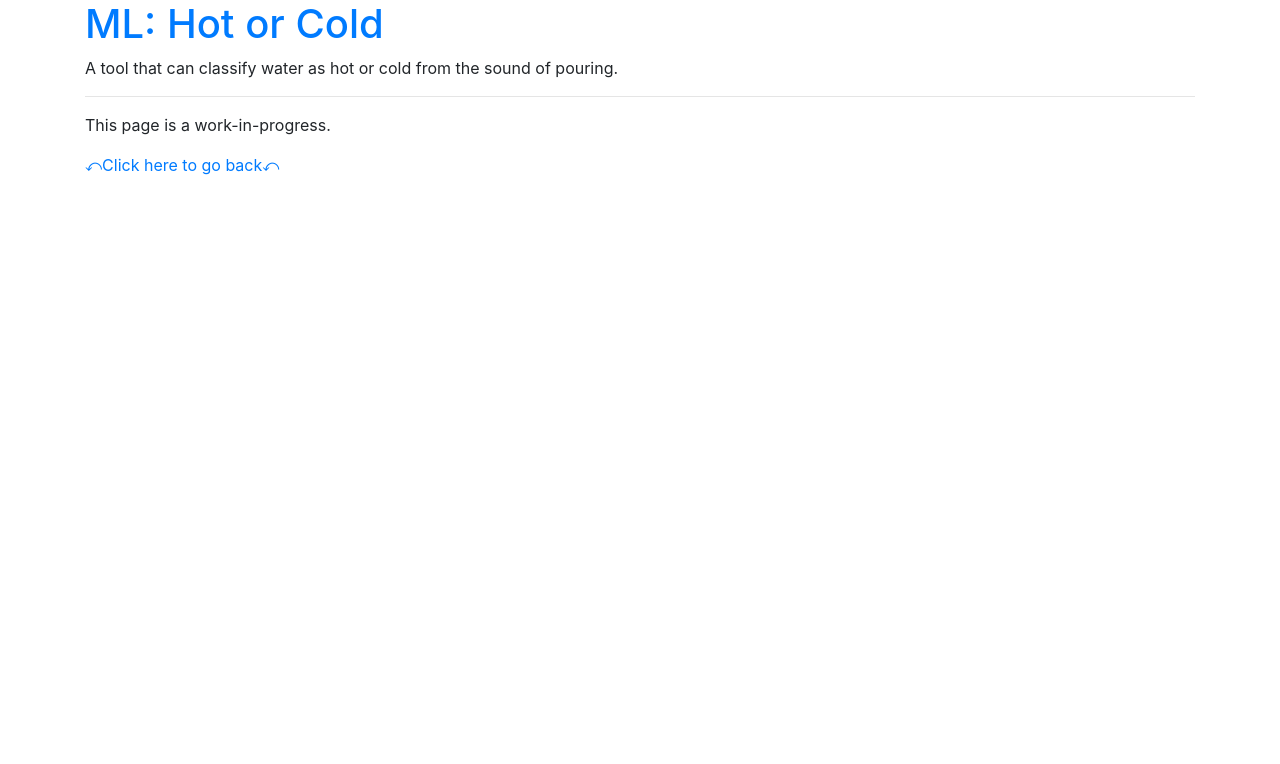
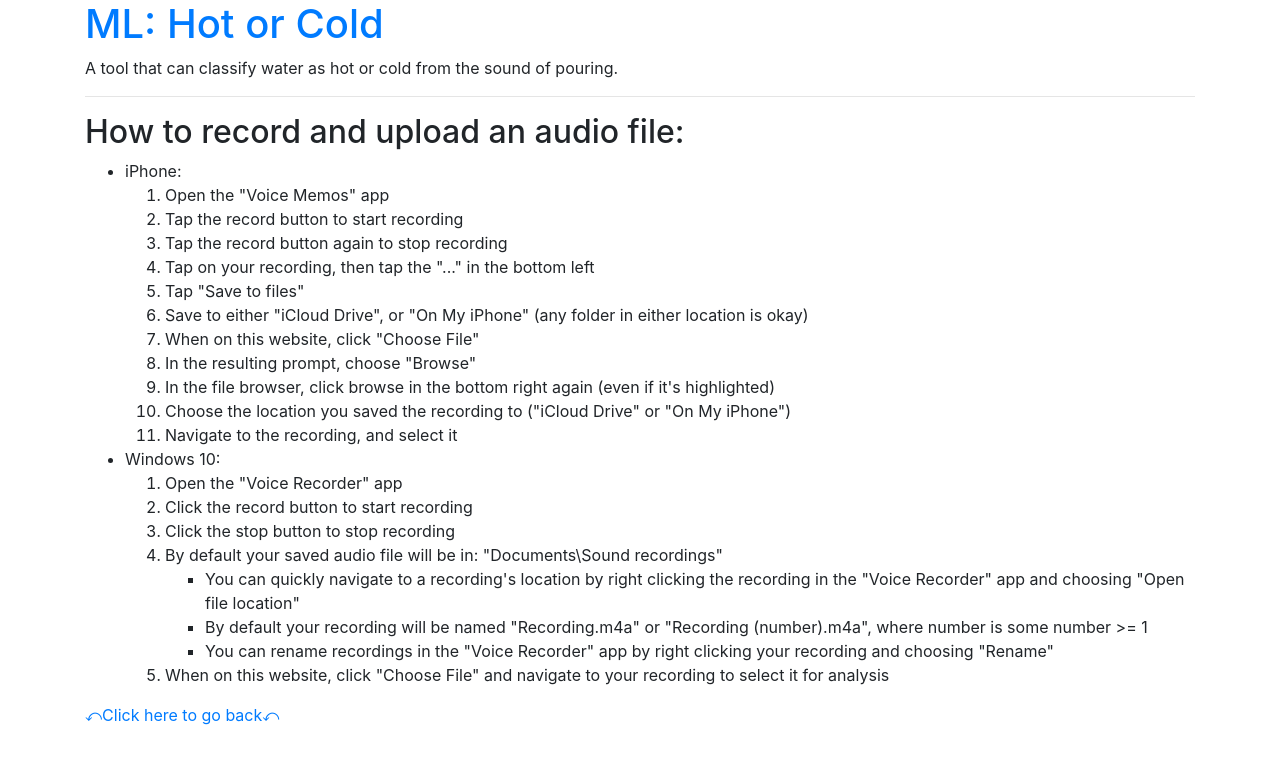
Before and after one commit to cjjeakle/ml-hot-or-cold, a Python web app: template website/templates/how-to.html in a window 1280 px wide. Shown: the top 764 px of the page. Run offline with Jinja, Linux system fonts and the light colour scheme; the template is opened without the code that fills it, so the values that code supplies are empty; some libraries are stand-ins or nearby versions.

Commit message:
Added the how-to guide

```diff
--- a/website/templates/how-to.html
+++ b/website/templates/how-to.html
@@ -19,7 +19,42 @@
     <hr>
     <div class="row">
       <div class="col">
-        <p>This page is a work-in-progress.</p>
+        <h2>How to record and upload an audio file:</h2>
+        <ul>
+          <li>
+            iPhone:
+            <ol>
+              <li>Open the "Voice Memos" app</li>
+              <li>Tap the record button to start recording</li>
+              <li>Tap the record button again to stop recording</li>
+              <li>Tap on your recording, then tap the "..." in the bottom left</li>
+              <li>Tap "Save to files"</li>
+              <li>Save to either "iCloud Drive", or "On My iPhone" (any folder in either location is okay)</li>
+              <li>When on this website, click "Choose File"</li>
+              <li>In the resulting prompt, choose "Browse"</li>
+              <li>In the file browser, click browse in the bottom right again (even if it's highlighted)</li>
+              <li>Choose the location you saved the recording to ("iCloud Drive" or "On My iPhone")</li>
+              <li>Navigate to the recording, and select it</li>
+            </ol>
+          </li>
+          <li>
+            Windows 10:
+            <ol>
+              <li>Open the "Voice Recorder" app</li>
+              <li>Click the record button to start recording</li>
+              <li>Click the stop button to stop recording</li>
+              <li>
+                By default your saved audio file will be in: "Documents\Sound recordings"
+                <ul>
+                  <li>You can quickly navigate to a recording's location by right clicking the recording in the "Voice Recorder" app and choosing "Open file location"</li>
+                  <li>By default your recording will be named "Recording.m4a" or "Recording (number).m4a", where number is some number >= 1</li>
+                  <li>You can rename recordings in the "Voice Recorder" app by right clicking your recording and choosing "Rename"</li>
+                </ul>
+              </li>
+              <li>When on this website, click "Choose File" and navigate to your recording to select it for analysis</li>
+            </ol>
+          </li>
+        </ul>
       </div>
     </div>
     <div class="row">
```
